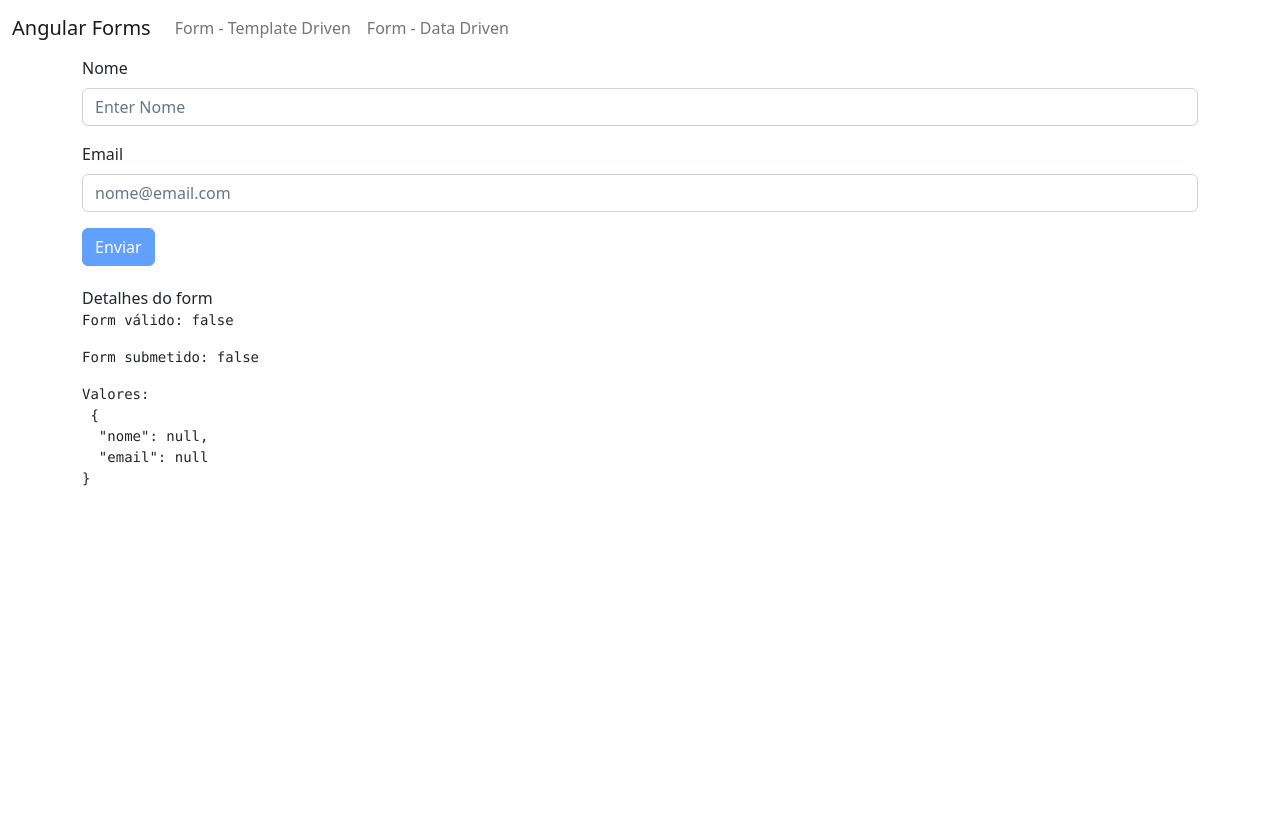
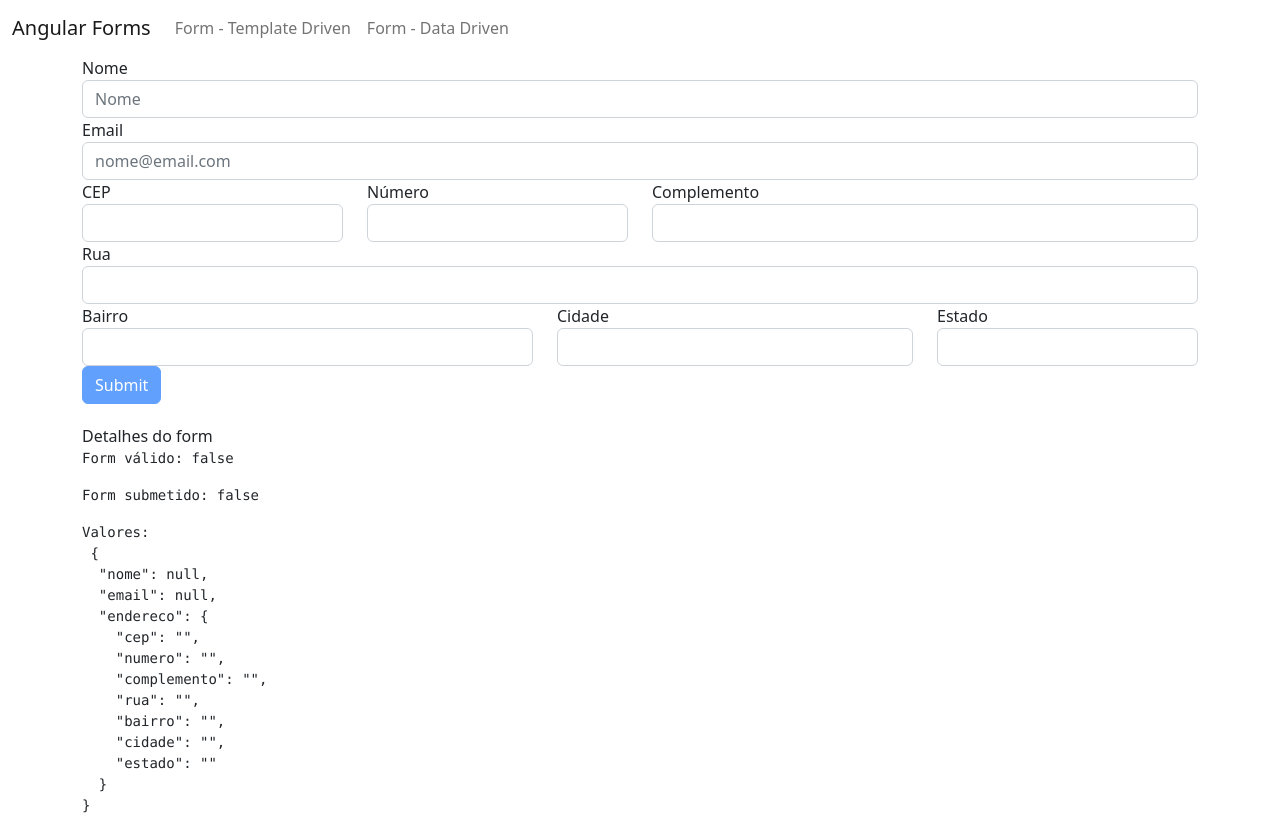
Before and after one commit to pereirathiago/angular, an Angular app in the folder forms/: page /templateForm in a window 1280 px wide. Before the commit the page ends 800 px from the top, so only its background shows below. Built offline with nearby package versions, Linux system fonts and the light colour scheme.

Commit message:
#82: Forms (template driven) Adicionando campos de endereço (form layout Bootstrap 3)

```diff
--- a/forms/src/app/template-form/template-form.component.html
+++ b/forms/src/app/template-form/template-form.component.html
@@ -1,17 +1,88 @@
-<form #f="ngForm" (ngSubmit)="onSubmit(f)">
-  <div class="mb-3" [class.is-invalid]="!nome.valid && nome.touched">
-    <label for="nome" class="form-label" >Nome</label>
-    <input type="text" class="form-control" id="nome" placeholder="Enter Nome"
-    name="nome" [(ngModel)]="usuario.nome" required #nome="ngModel" [class.is-invalid]="!nome.valid && nome.touched">
-    <!-- <div>{{ nome.className }}</div> -->
-    <div *ngIf="!nome.valid && nome.touched" class="alert alert-danger" role="alert">Nome é obrigatório</div>
+<form #f="ngForm" (ngSubmit)="onSubmit(f)" class="form-horizontal">
+  <div class="form-group">
+
+    <div class="col-sm-12">
+      <label for="nome" class="control-label">Nome</label>
+    </div>
+
+    <div class="col-sm-12">
+      <input type="text" class="form-control" name="nome" id="nome"
+        placeholder="Nome" [ngModel]="usuario.nome" required #nome="ngModel"
+        >
+    </div>
   </div>
-  <div class="mb-3" [class.is-invalid]="!email.valid && email.touched">
-    <label for="email" class="form-label">Email</label>
-    <input type="email" class="form-control" id="email" placeholder="nome@email.com" name="email" [(ngModel)]="usuario.email" required email #email="ngModel" [class.is-invalid]="!email.valid && email.touched">
-    <div *ngIf="!email.valid && email.touched" class="alert alert-danger" role="alert">Email é obrigatório</div>
+
+  <div class="form-group">
+    <div class="col-sm-12">
+      <label for="email" class="control-label">Email</label>
+    </div>
+    <div class="col-sm-12">
+      <input type="email" class="form-control" name="email" id="email"
+        placeholder="nome@email.com" [ngModel]="usuario.email" required email
+        #email="ngModel">
+    </div>
   </div>
-  <button type="submit" class="btn btn-primary" [disabled]="!f.valid">Enviar</button>
+
+  <div ngModelGroup="endereco">
+
+    <div class="row form-group">
+
+      <div class="col-md-3">
+        <label for="cep" class="control-label">CEP</label>
+        <input type="text" class="form-control" id="cep" name="cep" ngModel
+          required #cep="ngModel">
+      </div>
+
+      <div class="col-md-3">
+        <label for="numero" class="control-label">Número</label>
+        <input type="text" class="form-control" id="numero" name="numero"
+          ngModel required #numero="ngModel">
+      </div>
+
+      <div class="col-md-6">
+        <label for="complemento" class="control-label">Complemento</label>
+        <input type="text" class="form-control" id="complemento"
+          name="complemento" ngModel #complemento="ngModel">
+      </div>
+
+    </div>
+
+    <div class="form-group">
+
+      <div class="col-sm-12">
+        <label for="rua" class="control-label">Rua</label>
+      </div>
+
+      <div class="col-sm-12">
+        <input type="text" class="form-control" name="rua" id="rua" ngModel
+          required #rua="ngModel">
+      </div>
+    </div>
+
+    <div class="form-group row">
+      <div class="col-md-5">
+        <label for="bairro" class="control-label">Bairro</label>
+        <input type="text" class="form-control" id="bairro" name="bairro"
+          ngModel required #bairro="ngModel">
+      </div>
+
+      <div class="col-md-4">
+        <label for="cidade" class="control-label">Cidade</label>
+        <input type="text" class="form-control" id="cidade" name="cidade"
+          ngModel required #cidade="ngModel" >
+      </div>
+
+      <div class="col-md-3">
+        <label for="estado" class="control-label">Estado</label>
+        <input type="text" class="form-control" id="estado" name="estado"
+          ngModel required #estado="ngModel">
+      </div>
+    </div>
+
+  </div>
+
+  <button type="submit" class="btn btn-primary"
+    [disabled]="!f.valid">Submit</button>
 
   <app-form-debug [form]="f"></app-form-debug>
 </form>
```
